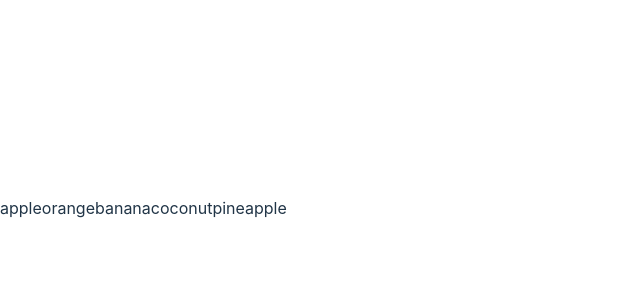
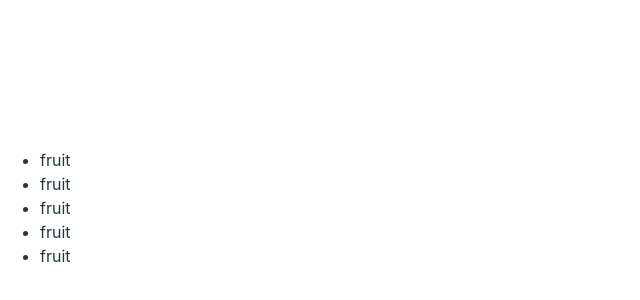
Before and after one commit to tanjirhc/react-render, a React (Vite) app: page / in a window 1280 px wide. Shown: the part 192-492 px from the top of the page, without its empty margins (0-640 px from the left). Built offline with nearby package versions, Linux system fonts and the light colour scheme.

Commit message:
List items in map method

```diff
--- a/src/List.tsx
+++ b/src/List.tsx
@@ -2,6 +2,8 @@
 
   const fruits =["apple", "orange", "banana", "coconut", "pineapple"];
 
-  return(fruits);
+  const listItems = fruits.map(fruit => <li>fruit</li>);
+
+  return(<ul>{listItems}</ul>);
 }
 export default List;
```
